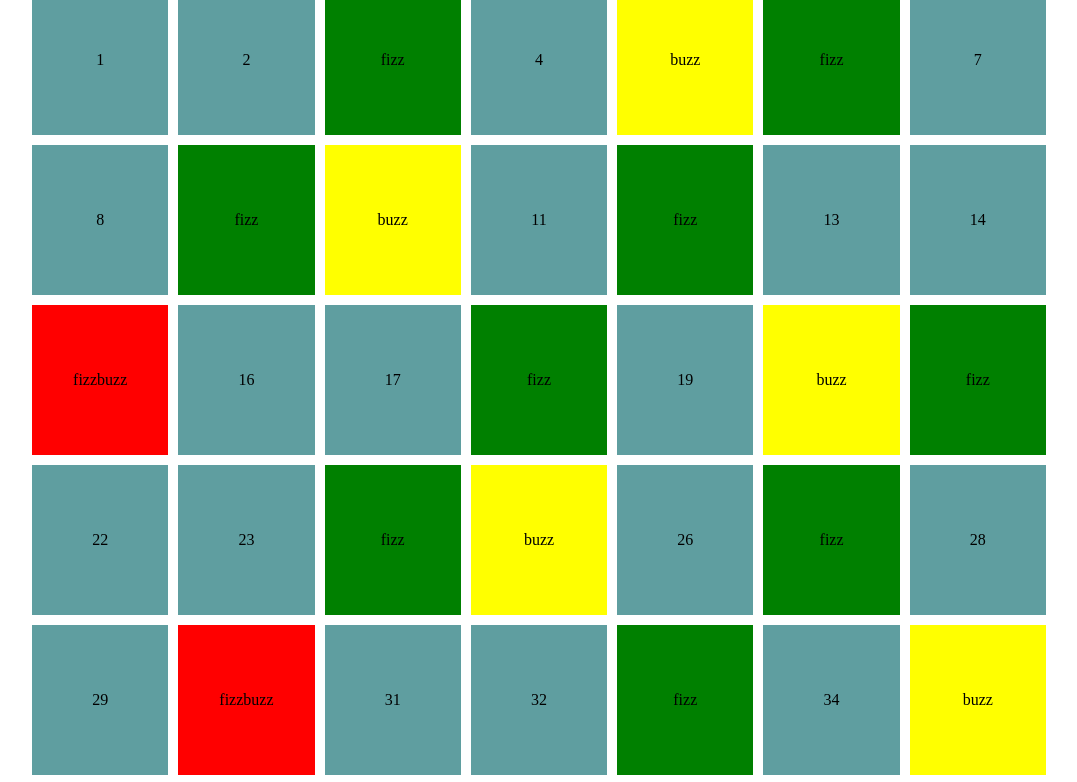
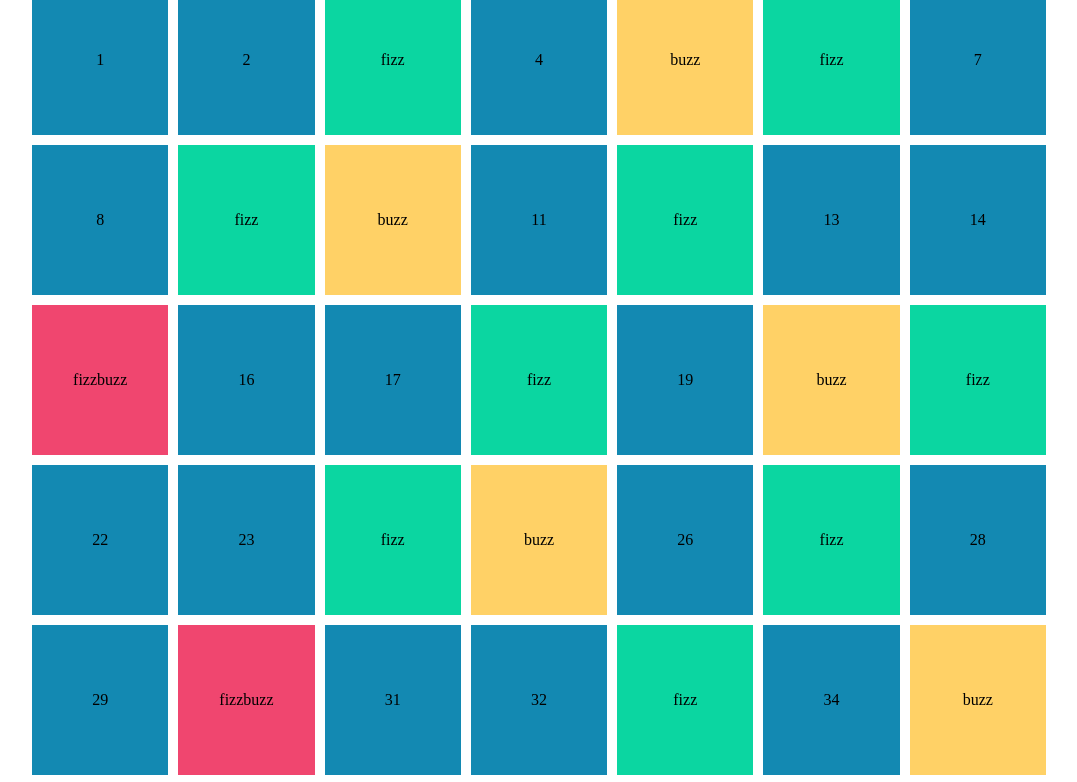
Before and after one commit to furvietto/js-fizzbuzzdom, a plain HTML site: page index.html in a window 1280 px wide. Shown: the part 52-834 px from the top of the page, without its empty margins (101-1178 px from the left). Drawn offline with Linux system fonts and the light colour scheme.

Commit message:
add color css

```diff
--- a/css/style.css
+++ b/css/style.css
@@ -32,17 +32,21 @@ ul li {
 }
 
 .blue {
-    background-color: cadetblue;
+    background-color: #1389b2
+    ;
 }
 
 .green {
-    background-color: green;
+    background-color: #0bd6a1
+    ;
 }
 
 .red {
-    background-color: red;
+    background-color: #f0466f
+    ;
 }
 
 .yellow {
-    background-color: yellow;
+    background-color: #ffd166
+    ;
 }
--- a/js/script.js
+++ b/js/script.js
@@ -8,10 +8,11 @@
 // MILESTONE 3
 // Applica uno stile differente a seconda del valore dell’indice per i multipli di 3, per i multipli di 5 e per i valori che sono sia multipli di 3 che di 5.
 
-const ul = document.querySelector(".quadrati-container");
+ const ul = document.querySelector(".quadrati-container");
 
 
 for (let i = 1; i <= 100; i++) {
+
     const li = document.createElement("li");
     li.append(i);
     li.classList.add("box");
```
